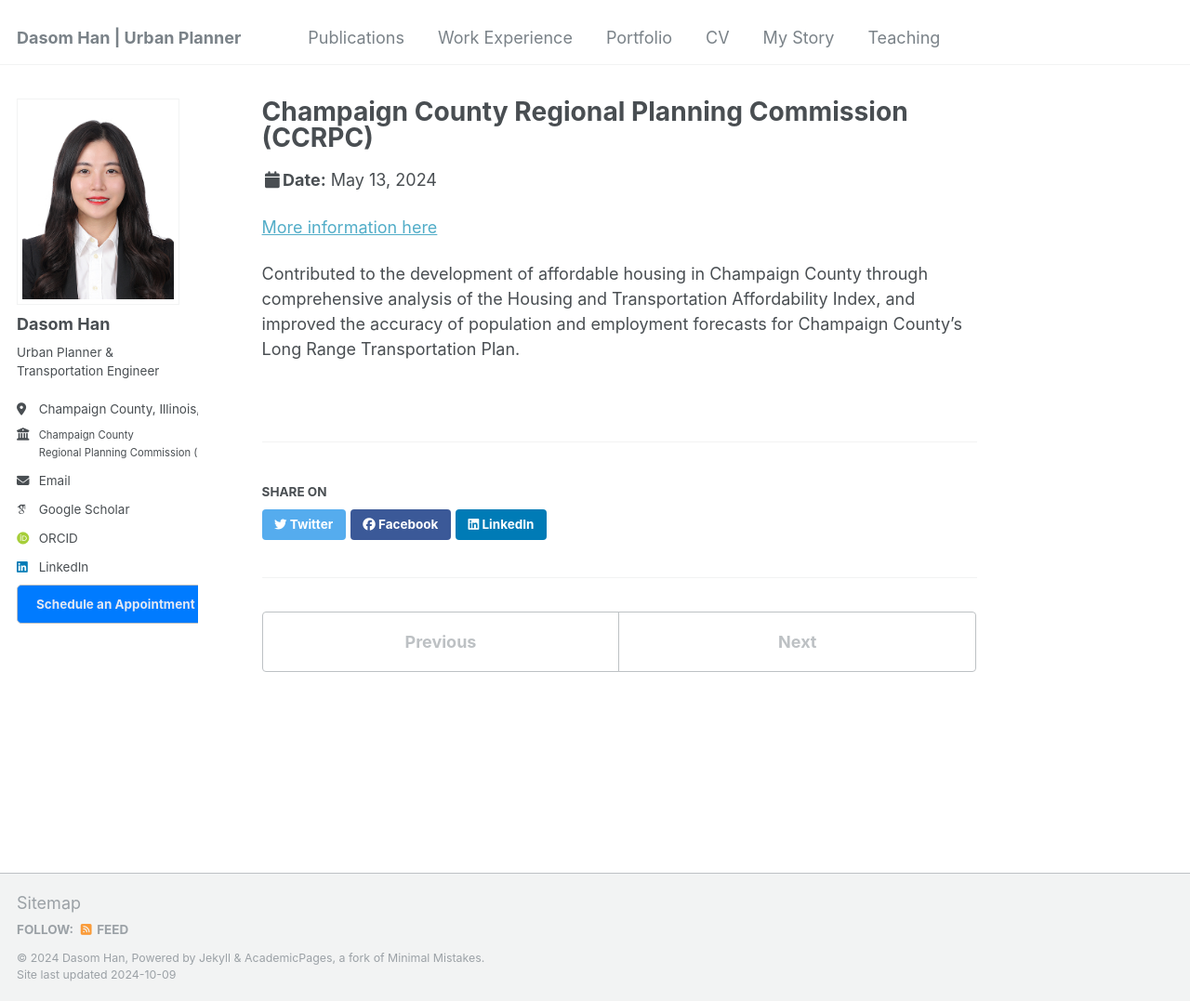
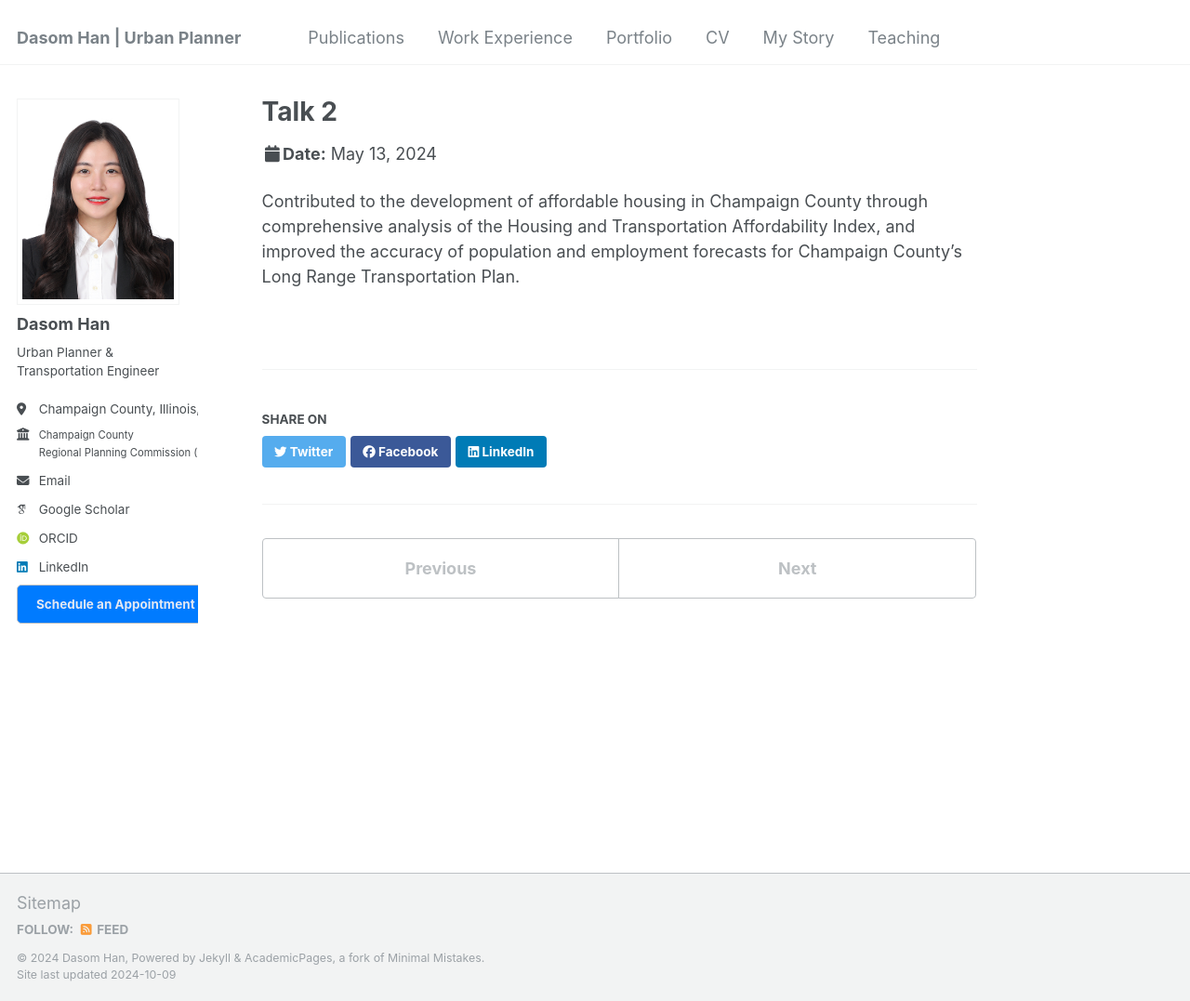
Before and after one commit to dasomh/dasomh.github.io, a Jekyll site: the page built from _talks/2014-02-01-talk-2.md, in a window 1280 px wide and 1077 px high. Shown: the whole window at 93% size. Built offline with Jekyll 4.4.1, drawn with Linux system fonts in a browser that asks for light colours; some web fonts are replaced.

Commit message:
Update 2014-02-01-talk-2.md

```diff
--- a/_talks/2014-02-01-talk-2.md
+++ b/_talks/2014-02-01-talk-2.md
@@ -1,5 +1,4 @@
 ---
-title: "Champaign County Regional Planning Commission (CCRPC)"
 collection: talks
 type: "Plannnig Intern"
 permalink: /talks/2014-02-01-talk-2
@@ -8,6 +7,4 @@ date: 2024-05-13
 location: "Champaign County, IL, United States"
 ---
 
-[More information here](http://example2.com)
-
 Contributed to the development of affordable housing in Champaign County through comprehensive analysis of the Housing and Transportation Affordability Index, and improved the accuracy of population and employment forecasts for Champaign County's Long Range Transportation Plan.
```
